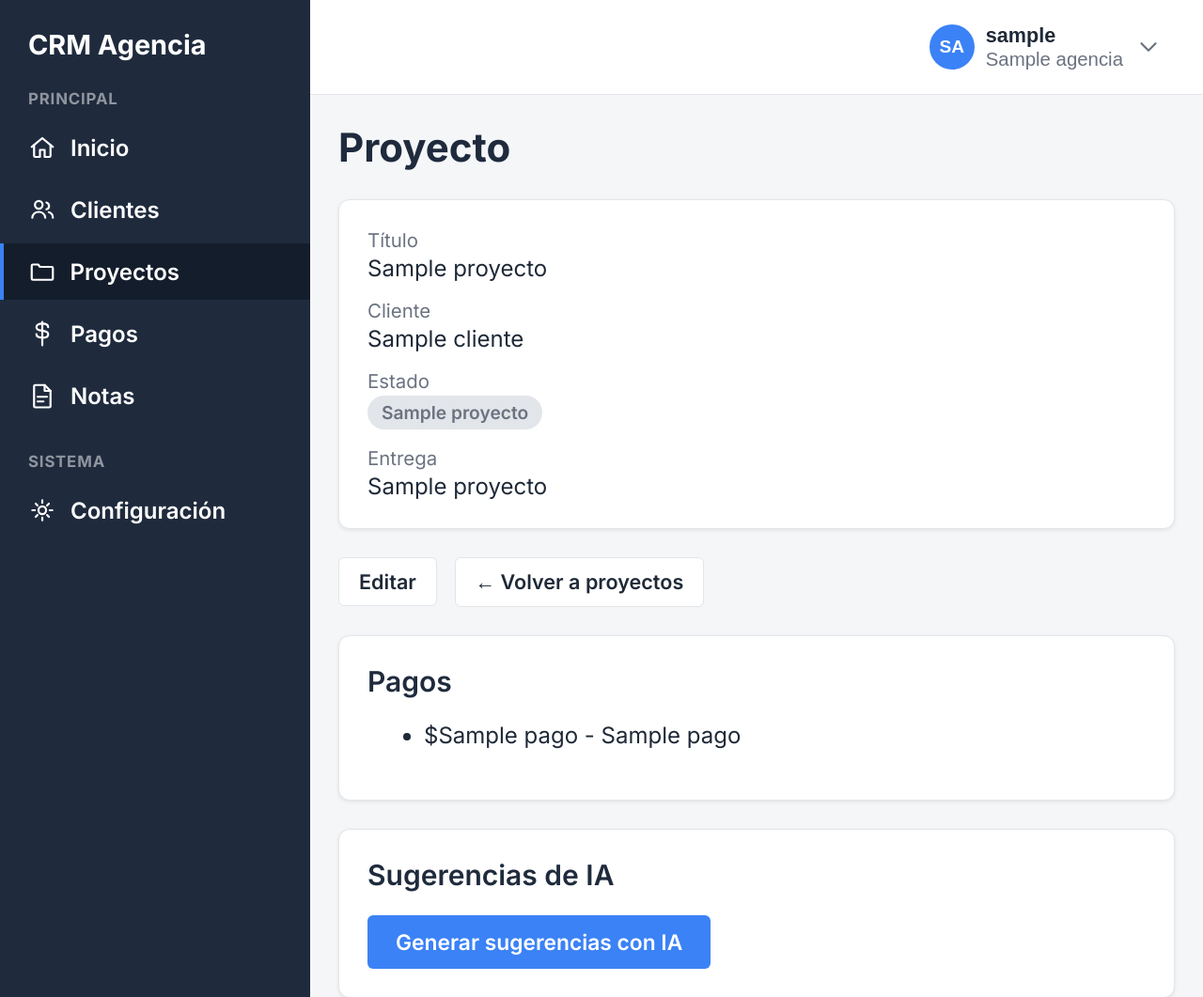
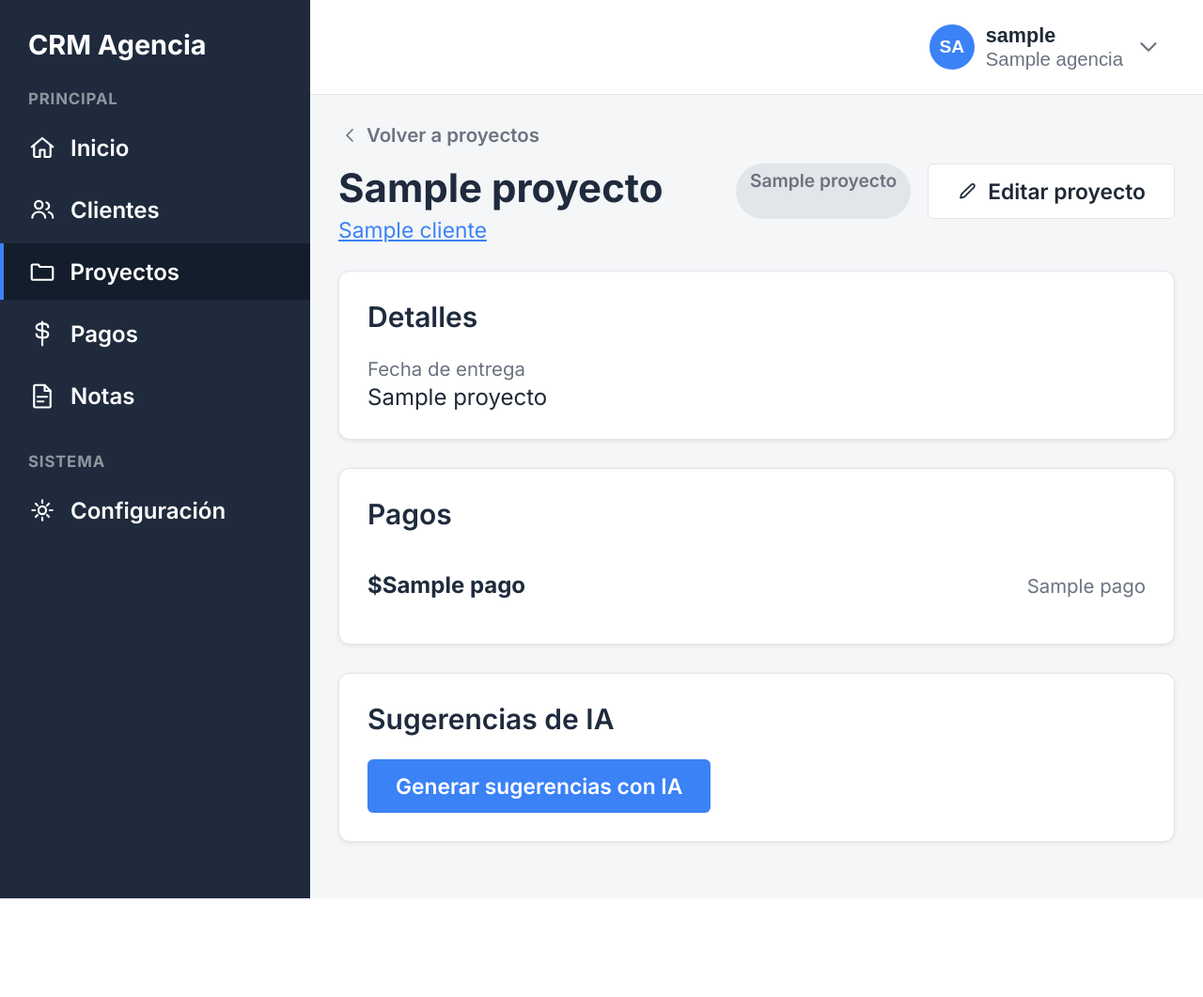
Before and after one commit to sebassj06/CRM, a Flask app: page /proyectos/1 in a window 1280 px wide. Shown: the top 1061 px of the page at 94% size. After the commit the page ends 956 px from the top, so only its background shows below. Run offline with Flask 3, Linux system fonts and the light colour scheme; the visitor is signed in with stand-in values (Sample User, id 1); a database or web service that is not in the repository returns one stand-in record (values such as "Sample title"); parts of the project's set-up code (start-up, migrations or seed data) failed here and were passed over; some libraries are stand-ins or nearby versions.

Commit message:
Rediseno frontend de Proyectos: header de pagina, buscador, indicador de entrega proxima, ficha de proyecto reorganizada

```diff
--- a/web/app.py
+++ b/web/app.py
@@ -367,7 +367,8 @@ def ver_proyectos():
             nombre_cliente = "Cliente no encontrado"
         else:
             nombre_cliente = cliente[1]
-        lista.append((proyecto, nombre_cliente))
+        por_vencer = proyecto_esta_por_vencer(proyecto[3], proyecto[4])
+        lista.append((proyecto, nombre_cliente, por_vencer))
     return render_template("proyectos.html", proyectos=lista)
 
 
--- a/web/static/script.js
+++ b/web/static/script.js
@@ -110,11 +110,11 @@ function inicializarMenuUsuario() {
     });
 }
 
-function inicializarBuscadorClientes() {
-    const input = document.getElementById('buscador-clientes');
-    const tabla = document.getElementById('tabla-clientes');
-    const estadoSinResultados = document.getElementById('estado-sin-resultados');
-    const botonLimpiar = document.getElementById('boton-limpiar-busqueda');
+function inicializarBuscadorTabla(idInput, idTabla, idSinResultados, idBotonLimpiar) {
+    const input = document.getElementById(idInput);
+    const tabla = document.getElementById(idTabla);
+    const estadoSinResultados = document.getElementById(idSinResultados);
+    const botonLimpiar = document.getElementById(idBotonLimpiar);
 
     if (!input || !tabla) {
         return;
@@ -152,8 +152,13 @@ function inicializarBuscadorClientes() {
     }
 }
 
+function inicializarBuscadores() {
+    inicializarBuscadorTabla('buscador-clientes', 'tabla-clientes', 'estado-sin-resultados', 'boton-limpiar-busqueda');
+    inicializarBuscadorTabla('buscador-proyectos', 'tabla-proyectos', 'estado-sin-resultados-proyectos', 'boton-limpiar-busqueda-proyectos');
+}
+
 document.addEventListener('DOMContentLoaded', inicializarBotonTema);
 document.addEventListener('DOMContentLoaded', inicializarBotonesCarga);
 document.addEventListener('DOMContentLoaded', inicializarMenuMobile);
 document.addEventListener('DOMContentLoaded', inicializarMenuUsuario);
-document.addEventListener('DOMContentLoaded', inicializarBuscadorClientes);
+document.addEventListener('DOMContentLoaded', inicializarBuscadores);
--- a/web/static/style.css
+++ b/web/static/style.css
@@ -753,6 +753,40 @@ tbody td:first-child a:hover {
     font-size: 0.95rem;
 }
 
+.lista-registros {
+    list-style: none;
+    margin: 0;
+    padding: 0;
+}
+
+.registro-item {
+    display: flex;
+    align-items: baseline;
+    justify-content: space-between;
+    gap: var(--space-3);
+    padding: var(--space-3) 0;
+    border-bottom: 1px solid var(--color-border);
+}
+
+.registro-item:last-child {
+    border-bottom: none;
+}
+
+.registro-monto {
+    font-weight: 700;
+    color: var(--color-heading);
+}
+
+.etiqueta-por-vencer {
+    display: flex;
+    align-items: center;
+    gap: 4px;
+    margin-top: 2px;
+    font-size: var(--font-size-small);
+    font-weight: 600;
+    color: var(--color-warning);
+}
+
 .acciones {
     margin-bottom: var(--space-5);
 }
--- a/web/templates/_iconos.html
+++ b/web/templates/_iconos.html
@@ -22,7 +22,8 @@
     'buscar': '<circle cx="11" cy="11" r="6.5"/><path d="M20 20l-4.3-4.3"/>',
     'editar': '<path d="M15.7 4.3a2 2 0 0 1 2.8 2.8L8 17.6l-4 1 1-4L15.7 4.3z"/>',
     'eliminar': '<path d="M4 7h16"/><path d="M9 7V5a2 2 0 0 1 2-2h2a2 2 0 0 1 2 2v2"/><path d="M6 7l1 13a2 2 0 0 0 2 2h6a2 2 0 0 0 2-2l1-13"/><path d="M10 11v6M14 11v6"/>',
-    'flecha-izquierda': '<path d="M15 6l-6 6 6 6"/>'
+    'flecha-izquierda': '<path d="M15 6l-6 6 6 6"/>',
+    'reloj': '<circle cx="12" cy="12" r="8.5"/><path d="M12 7.5V12l3 2"/>'
 } %}
 <svg xmlns="http://www.w3.org/2000/svg" width="{{ tamano }}" height="{{ tamano }}" viewBox="0 0 24 24" fill="none" stroke="currentColor" stroke-width="1.75" stroke-linecap="round" stroke-linejoin="round" class="icono {{ clase }}" aria-hidden="true">{{ trazos[nombre]|safe }}</svg>
 {% endmacro %}
--- a/web/templates/proyecto_detalle.html
+++ b/web/templates/proyecto_detalle.html
@@ -1,40 +1,47 @@
 {% extends "base.html" %}
+{% from "_iconos.html" import icono %}
 
 {% block title %}{{ proyecto[1] }} · CRM Agencia{% endblock %}
 
 {% block content %}
-    <h1>Proyecto</h1>
+    {% set clases_estado = {'Pendiente': 'badge-pendiente', 'En progreso': 'badge-progreso', 'Completado': 'badge-completado'} %}
 
-        {% set clases_estado = {'Pendiente': 'badge-pendiente', 'En progreso': 'badge-progreso', 'Completado': 'badge-completado'} %}
+    <a href="/proyectos" class="enlace-volver">{{ icono('flecha-izquierda', tamano=16) }} Volver a proyectos</a>
+
+    <div class="encabezado-pagina">
+        <div>
+            <h1>{{ proyecto[1] }}</h1>
+            <p class="encabezado-descripcion">
+                <a href="/clientes/{{ proyecto[2] }}">{{ nombre_cliente }}</a>
+            </p>
+        </div>
+        <div class="encabezado-acciones">
+            <span class="badge {{ clases_estado.get(proyecto[3], 'badge-pendiente') }}">{{ proyecto[3] }}</span>
+            <a href="/proyectos/{{ proyecto[0] }}/editar" class="btn btn-secundario">{{ icono('editar', tamano=16) }} Editar proyecto</a>
+        </div>
+    </div>
 
     <div class="tarjeta">
+        <h2>Detalles</h2>
         <dl>
-            <dt>Título</dt>
-            <dd>{{ proyecto[1] }}</dd>
-            <dt>Cliente</dt>
-            <dd>{{ nombre_cliente }}</dd>
-            <dt>Estado</dt>
-            <dd><span class="badge {{ clases_estado.get(proyecto[3], 'badge-pendiente') }}">{{ proyecto[3] }}</span></dd>
-            <dt>Entrega</dt>
-            <dd>{{ proyecto[4] }}</dd>
+            <dt>Fecha de entrega</dt>
+            <dd>{{ proyecto[4] if proyecto[4] else '—' }}</dd>
         </dl>
-    </div>
-
-    <div class="acciones">
-        <a href="/proyectos/{{ proyecto[0] }}/editar">Editar</a>
-        <a href="/proyectos">← Volver a proyectos</a>
     </div>
 
     <div class="tarjeta">
         <h2>Pagos</h2>
         {% if pagos %}
-            <ul>
+            <ul class="lista-registros">
                 {% for pago in pagos %}
-                    <li>${{ pago[2] }} - {{ pago[3] }}</li>
+                    <li class="registro-item">
+                        <span class="registro-monto">${{ pago[2] }}</span>
+                        <span class="texto-secundario">{{ pago[3] }}</span>
+                    </li>
                 {% endfor %}
             </ul>
         {% else %}
-            <p>Este proyecto todavía no tiene pagos registrados.</p>
+            <p class="texto-vacio">Este proyecto todavía no tiene pagos registrados.</p>
         {% endif %}
     </div>
 
@@ -46,7 +53,10 @@
         </form>
 
         {% if sugerencias %}
-            <p>{{ sugerencias }}</p>
+            <div class="tarjeta-ia-resultado">
+                <h3>Sugerencias generadas por IA</h3>
+                <p>{{ sugerencias }}</p>
+            </div>
         {% endif %}
     </div>
 {% endblock %}
```
Also changed, not shown: web/templates/proyecto_form.html (+8 -5 lines), web/templates/proyectos.html (+38 -12 lines).
